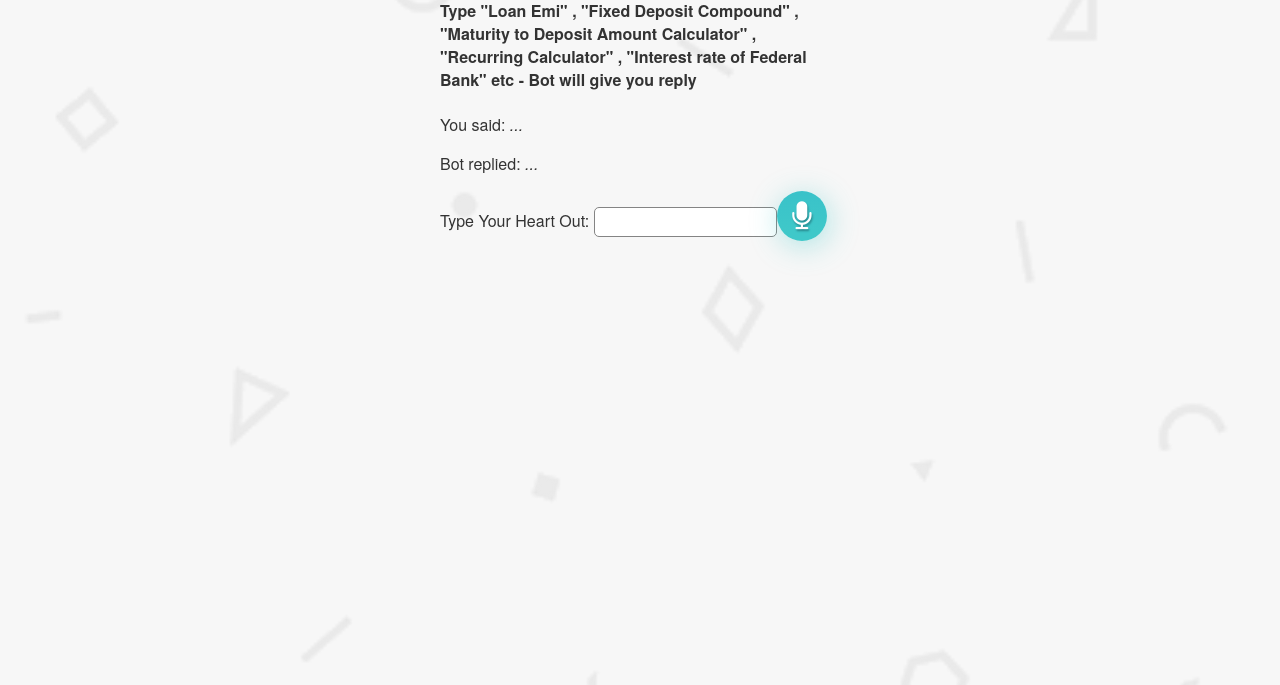
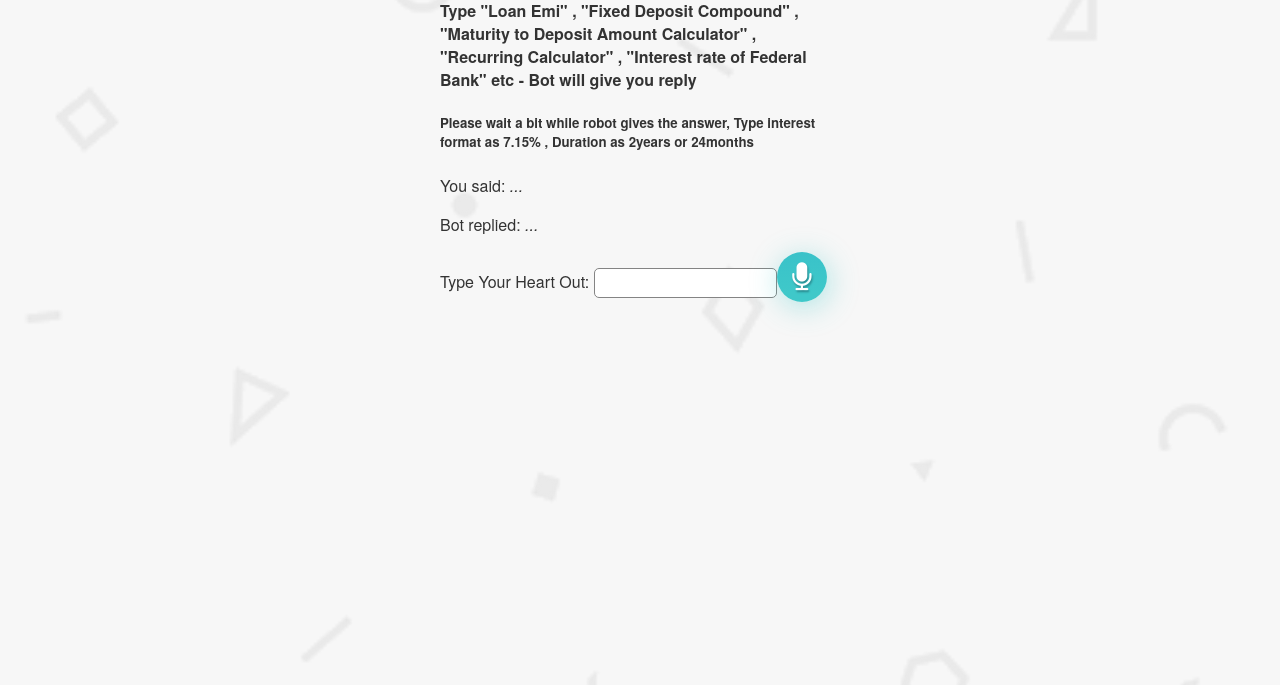
Before and after one commit to HemantaNandi/bank-rates, a website: page views/index.html in a window 1280 px wide. Shown: the part 115-800 px from the top of the page. Drawn offline with nearby package versions, Linux system fonts and the light colour scheme; files that its build step writes are made by us from their sources; no server answers; files whose address does not match are found by name.

Commit message:
Update index.html

```diff
--- a/views/index.html
+++ b/views/index.html
@@ -17,7 +17,7 @@
     <section>
       <h1>Bank Rates</h1>
       <h4>Type "Loan Emi" , "Fixed Deposit Compound" , "Maturity to Deposit Amount Calculator" , "Recurring Calculator" ,  "Interest rate of Federal Bank" etc - Bot will give you reply </h4>
-
+	<h5>Please wait a bit while robot gives the answer, Type interest format as 7.15% , Duration as 2years or 24months</h5>
 
 
       <div>
```
